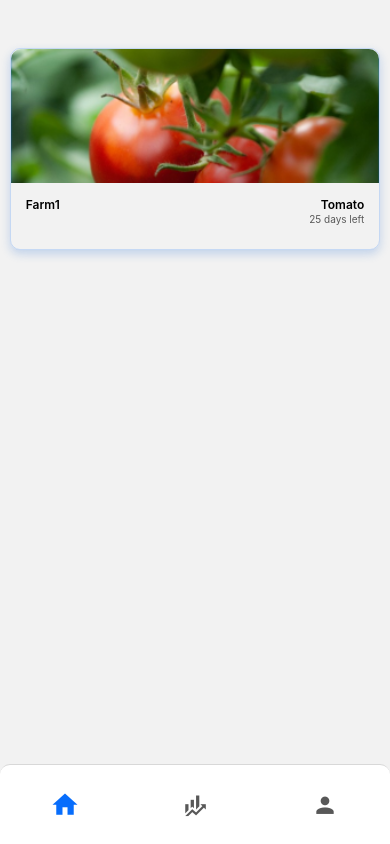
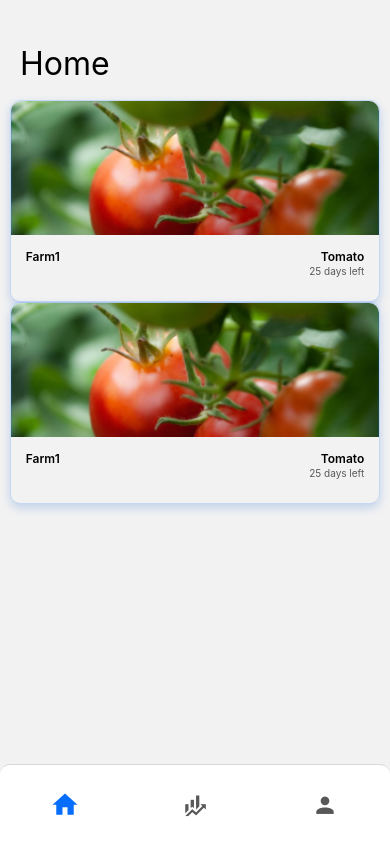
Before and after one commit to anirudh-mk/agriculture-automation-using-iot-frontend-app, a React Native app: screen /Home in a window 390 px wide. Built offline with nearby package versions, Linux system fonts and the light colour scheme.

Commit message:
feat(screen/HomeScreen.js): ImageCard added

```diff
--- a/screens/HomeScreen.js
+++ b/screens/HomeScreen.js
@@ -6,11 +6,23 @@
 const HomeScreen = () => {
   return (
     <View style={styles.screen}>
-      <View>
+      <View style={styles.headding_container}>
         <HeaddingText text='Home'/>
       </View>
       <View style={styles.card_container}>
-        <ImageCard/>
+        <ImageCard
+          farm='Farm 1'
+          vegitable='tomato'
+          days_left='20 days left'
+          banner={require('../assets/tomato.png')}
+        />
+        <ImageCard
+          farm='Farm 2'
+          vegitable='Onion'
+          days_left='3 days left'
+          banner={require('../assets/tomato.png')}
+        />
+
       </View>
     </View>
   )
@@ -22,6 +34,9 @@
   },
   card_container:{
     alignItems:'center'
+  },
+  headding_container:{
+    height:100
   }
 })
 
```
